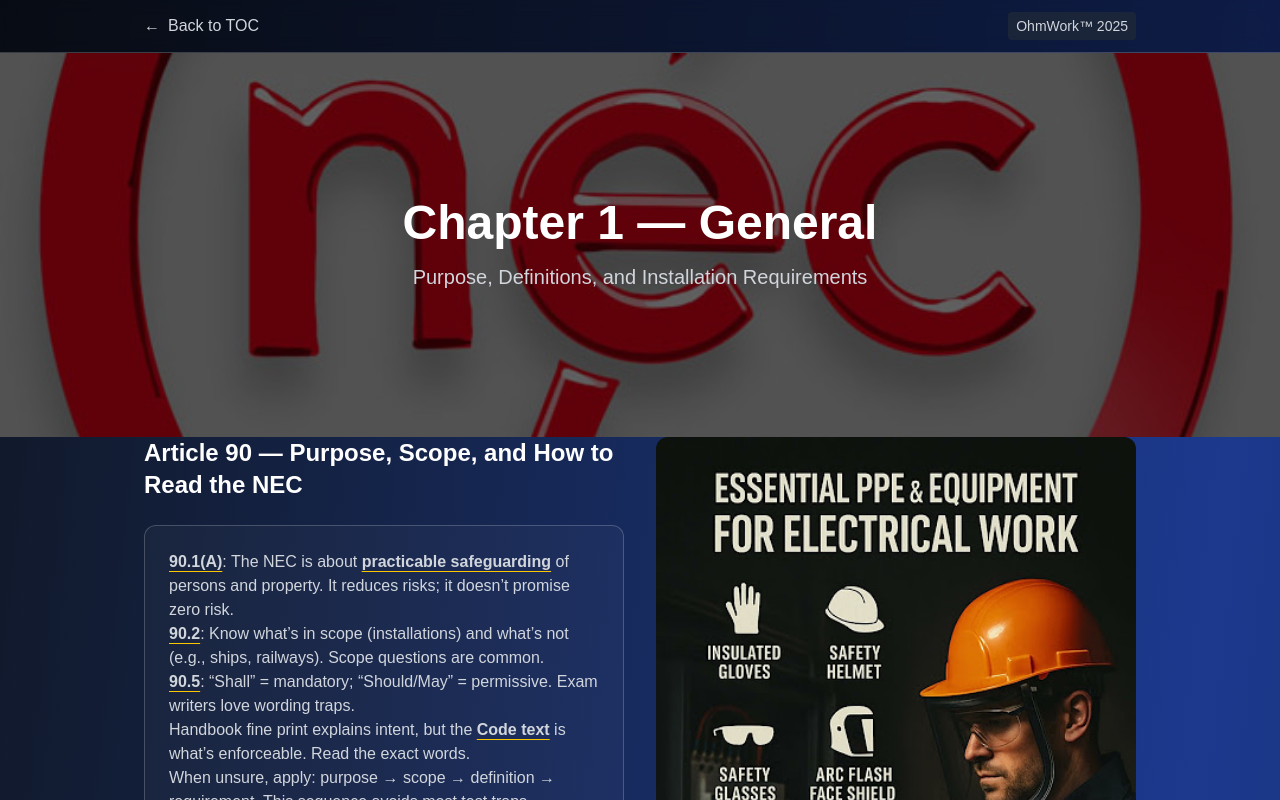
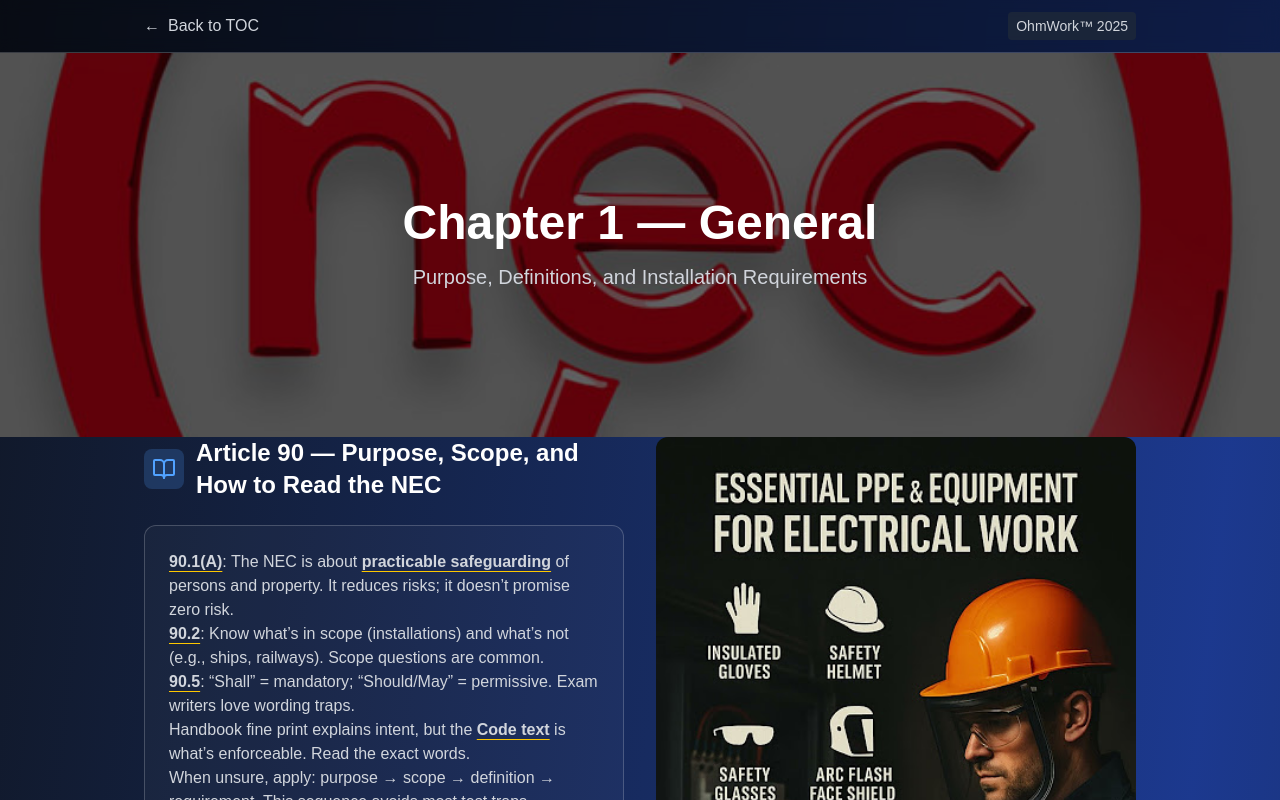
Before and after one commit to tommythorne/ohmwork-guide, a Next.js app: page /modules/module-01 in a window 1280 px wide. Shown: the top 800 px of the page. Built offline with nearby package versions, Linux system fonts and the light colour scheme.

Commit message:
template: auto-attach icon badges to article headers (no per-module edits needed)

```diff
--- a/app/components/ModuleTemplate.tsx
+++ b/app/components/ModuleTemplate.tsx
@@ -8,13 +8,73 @@ import Quiz from "./Quiz";
 import FooterNav from "./FooterNav";
 import type { ModuleTemplateProps } from "@/app/types/module";
 
+// Lucide icons used for auto-badges
+import {
+  BookOpen, Brain, Shield, ShieldCheck, CircuitBoard, Plug, Cable, Zap,
+  CloudLightning, Ruler, Tag, Wrench, AlertTriangle, Lightbulb, Cog, Battery, Calculator
+} from "lucide-react";
+
+/** Pick an icon + color for an article title (no per-module edits needed). */
+function pickBadge(title: string) {
+  const t = title.toLowerCase();
+
+  // Chapter 1 & common topics
+  if (t.includes("article 90"))           return { Icon: BookOpen,   color: "blue"   };
+  if (t.includes("article 100") || t.includes("definition"))
+                                          return { Icon: Brain,      color: "violet" };
+  if (t.includes("110.3") || t.includes("listing") || t.includes("label"))
+                                          return { Icon: ShieldCheck,color: "green"  };
+  if (t.includes("110.14") || t.includes("termination") || t.includes("torque"))
+                                          return { Icon: Wrench,     color: "amber"  };
+  if (t.includes("110.26") || t.includes("working space") || t.includes("clearance"))
+                                          return { Icon: Ruler,      color: "yellow" };
+  if (t.includes("identification") || t.includes("marking") || t.includes("110.21") || t.includes("110.22") || t.includes("110.24"))
+                                          return { Icon: Tag,        color: "sky"    };
+
+  // Chapter 2 common
+  if (t.includes("article 200"))          return { Icon: ShieldCheck,color: "green"  };
+  if (t.includes("article 210") || t.includes("branch circuit"))
+                                          return { Icon: CircuitBoard,color: "blue"  };
+  if (t.includes("article 215") || t.includes("feeder"))
+                                          return { Icon: Cable,      color: "purple" };
+  if (t.includes("article 220") || t.includes("calculation"))
+                                          return { Icon: Calculator, color: "yellow" };
+  if (t.includes("article 225") || t.includes("outside"))
+                                          return { Icon: CloudLightning, color: "orange" };
+  if (t.includes("article 230") || t.includes("service"))
+                                          return { Icon: Zap,        color: "red"    };
+  if (t.includes("article 240") || t.includes("overcurrent"))
+                                          return { Icon: AlertTriangle, color: "pink" };
+  if (t.includes("article 242") || t.includes("overvoltage") || t.includes("spd"))
+                                          return { Icon: Shield,     color: "indigo" };
+
+  // Chapter 4 common
+  if (t.includes("article 404") || t.includes("switch"))
+                                          return { Icon: Lightbulb,  color: "blue"   };
+  if (t.includes("article 406") || t.includes("receptacle") || t.includes("device"))
+                                          return { Icon: Plug,       color: "yellow" };
+  if (t.includes("article 410") || t.includes("luminaire") || t.includes("lamp"))
+                                          return { Icon: Lightbulb,  color: "purple" };
+  if (t.includes("article 422") || t.includes("appliance"))
+                                          return { Icon: Cog,        color: "teal"   };
+  if (t.includes("article 430") || t.includes("motor"))
+                                          return { Icon: Cog,        color: "amber"  };
+  if (t.includes("article 440") || t.includes("refrigeration") || t.includes("a/c"))
+                                          return { Icon: CloudLightning, color: "cyan" };
+  if (t.includes("article 450") || t.includes("transformer"))
+                                          return { Icon: Battery,    color: "rose"   };
+
+  // Fallback
+  return { Icon: BookOpen, color: "slate" };
+}
+
 /**
  * Module-02 visual baseline + content density helpers:
  * - Top bar with TOC + OhmWork™ 2025 badge
- * - Full-bleed hero image with overlay, title, subtitle, (optional) blurb
+ * - Full-bleed hero image with overlay, title, subtitle (no blurb render)
  * - Optional Stats grid (2–4 items)
  * - Optional "At a Glance" checklist (4–8 bullets)
- * - Article sections: 2-col layout (text left, images right) + optional per-article bullets
+ * - Article sections: 2-col layout (text left, images right) + optional bullets
  * - Summary cards grid
  * - Knowledge Check (Quiz) at the very end
  * - FooterNav
@@ -32,26 +92,16 @@ export default function ModuleTemplate({
   const [visible, setVisible] = useState(false);
   useEffect(() => setVisible(true), []);
 
-  // --- Gentle dev-only prompts if content looks thin ---
+  // Dev-only density nudges
   if (process.env.NODE_ENV !== "production") {
     const imgCount = articles.reduce((n, a) => n + (a.images?.length || 0), 0);
     const bulletCount = articles.reduce((n, a) => n + (a.bullets?.length || 0), 0);
-
-    if (articles.length < 4) {
-      console.warn("[ModuleTemplate] Consider adding ~6–8 articles for a fuller feel. Currently:", articles.length);
-    }
-    if (imgCount < 12) {
-      console.warn("[ModuleTemplate] Consider adding ~18–24 images across the module. Currently:", imgCount);
-    }
-    if ((atAGlance?.length || 0) < 4) {
-      console.warn("[ModuleTemplate] Consider adding 4–8 'At a Glance' bullets. Currently:", atAGlance?.length || 0);
-    }
-    if (bulletCount < articles.length * 3) {
-      console.warn("[ModuleTemplate] Consider ~3–5 key bullets per article. Currently:", bulletCount);
-    }
-    if ((stats?.length || 0) < 2) {
-      console.warn("[ModuleTemplate] Consider 2–4 top stats to set expectations. Currently:", stats?.length || 0);
-    }
+    if (articles.length < 4)       console.warn("[ModuleTemplate] Consider ~6–8 articles. Currently:", articles.length);
+    if (imgCount < 12)             console.warn("[ModuleTemplate] Consider ~18–24 images. Currently:", imgCount);
+    if ((atAGlance?.length||0) <4) console.warn("[ModuleTemplate] Add 4–8 'At a Glance' bullets. Currently:", atAGlance?.length||0);
+    if (bulletCount < articles.length * 3)
+                                   console.warn("[ModuleTemplate] Try 3–5 key bullets/article. Currently:", bulletCount);
+    if ((stats?.length||0) < 2)    console.warn("[ModuleTemplate] Add 2–4 top stats. Currently:", stats?.length||0);
   }
 
   return (
@@ -59,51 +109,31 @@ export default function ModuleTemplate({
       {/* Top Bar */}
       <div className="bg-black/50 backdrop-blur-sm border-b border-white/20">
         <div className="max-w-5xl mx-auto px-4 py-3 flex items-center justify-between">
-          <Link
-            href="/intro"
-            className="text-gray-300 hover:text-white transition-colors flex items-center gap-2"
-          >
-            <span>←</span>
-            <span>Back to TOC</span>
+          <Link href="/intro" className="text-gray-300 hover:text-white transition-colors flex items-center gap-2">
+            <span>←</span><span>Back to TOC</span>
           </Link>
-          <span className="text-sm text-gray-300 bg-gray-800/80 px-2 py-1 rounded">
-            OhmWork™ 2025
-          </span>
+          <span className="text-sm text-gray-300 bg-gray-800/80 px-2 py-1 rounded">OhmWork™ 2025</span>
         </div>
       </div>
 
       {/* Hero */}
       <section className="relative h-96 flex items-center justify-center overflow-hidden">
-        <Image
-          src={hero.imageSrc}
-          alt={hero.imageAlt}
-          fill
-          priority
-          className="object-cover"
-        />
+        <Image src={hero.imageSrc} alt={hero.imageAlt} fill priority className="object-cover" />
         <div className="absolute inset-0 bg-black/60" />
         <div className="relative z-10 text-center px-4">
           <h1 className="text-5xl font-bold text-white mb-4">{hero.title}</h1>
-          {hero.subtitle && (
-            <p className="text-xl text-gray-300 max-w-2xl mx-auto">{hero.subtitle}</p>
-          )}
-          {hero.blurb && (
-            <p className="text-gray-300 max-w-3xl mx-auto mt-4">{hero.blurb}</p>
-          )}
+          {hero.subtitle && <p className="text-xl text-gray-300 max-w-2xl mx-auto">{hero.subtitle}</p>}
+          {/* Note: no hero.blurb render by design */}
         </div>
       </section>
 
-      {/* Optional Stats */}
+      {/* Stats */}
       {!!stats?.length && (
         <section className="max-w-5xl mx-auto px-4 -mt-8 mb-12">
           <div className={`grid sm:grid-cols-2 md:grid-cols-3 gap-6 transition-all duration-700 ${visible ? "opacity-100 translate-y-0" : "opacity-0 translate-y-4"}`}>
             {stats.map((s, i) => (
               <div key={i} className="bg-white/[0.03] border border-white/20 rounded-xl p-6 text-center backdrop-blur-sm">
-                {s.icon && (
-                  <div className="w-12 h-12 bg-white/5 rounded-lg flex items-center justify-center mx-auto mb-4">
-                    {s.icon}
-                  </div>
-                )}
+                {s.icon && <div className="w-12 h-12 bg-white/5 rounded-lg flex items-center justify-center mx-auto mb-4">{s.icon}</div>}
                 <div className="text-2xl font-bold text-white">{s.value}</div>
                 <div className="text-gray-400">{s.label}</div>
               </div>
@@ -112,42 +142,44 @@ export default function ModuleTemplate({
         </section>
       )}
 
-      {/* Optional At-a-Glance */}
+      {/* At a Glance */}
       {!!atAGlance?.length && (
         <section className="max-w-5xl mx-auto px-4 mb-12">
           <div className={`rounded-xl border border-white/15 bg-white/[0.03] p-6 transition-all duration-700 ${visible ? "opacity-100 translate-y-0" : "opacity-0 translate-y-4"}`}>
             <h3 className="text-xl font-bold text-white mb-3">At a Glance</h3>
             <ul className="grid md:grid-cols-2 gap-x-6 gap-y-2 list-disc list-inside text-gray-300">
-              {atAGlance.map((line, i) => (
-                <li key={i} className="marker:text-yellow-400">{line}</li>
-              ))}
+              {atAGlance.map((line, i) => (<li key={i} className="marker:text-yellow-400">{line}</li>))}
             </ul>
           </div>
         </section>
       )}
 
       {/* Articles */}
-      {articles.map((a, idx) => (
+      {articles.map((a, idx) => {
+        const { Icon, color } = pickBadge(a.title);
+        const colorBg = `bg-${color}-400/20`;
+        const colorText = `text-${color}-400`;
+        return (
           <section
             key={a.id}
-          className={`mx-auto max-w-5xl mb-12 transition-all duration-1000 ${
-            visible ? "opacity-100 translate-y-0" : "opacity-0 translate-y-8"
-          }`}
+            className={`mx-auto max-w-5xl mb-12 transition-all duration-1000 ${visible ? "opacity-100 translate-y-0" : "opacity-0 translate-y-8"}`}
             style={{ transitionDelay: `${200 + idx * 100}ms` }}
           >
             <div className="grid lg:grid-cols-2 gap-8 items-start px-4">
-            {/* Text / Body */}
+              {/* Text */}
               <div>
-              <h2 className="text-2xl font-bold text-white mb-4">{a.title}</h2>
+                <div className="flex items-center gap-3 mb-4">
+                  <div className={`p-2 rounded-lg ${colorBg}`}>
+                    <Icon className={`w-6 h-6 ${colorText}`} />
+                  </div>
+                  <h2 className="text-2xl font-bold text-white">{a.title}</h2>
+                </div>
                 <div className="space-y-4 text-gray-300">{a.body}</div>
-
                 {!!a.bullets?.length && (
                   <div className="mt-4">
                     <h4 className="text-white font-semibold mb-2">Key Points</h4>
                     <ul className="list-disc list-inside text-gray-300 space-y-1">
-                    {a.bullets.map((b, i) => (
-                      <li key={i} className="marker:text-yellow-400">{b}</li>
-                    ))}
+                      {a.bullets.map((b, i) => (<li key={i} className="marker:text-yellow-400">{b}</li>))}
                     </ul>
                   </div>
                 )}
@@ -157,13 +189,7 @@ export default function ModuleTemplate({
               <div className="space-y-4">
                 {a.images.map((img, i) => (
                   <div key={i} className="relative">
-                  <Image
-                    src={img.src}
-                    alt={img.alt}
-                    width={480}
-                    height={320}
-                    className="rounded-xl w-full h-auto"
-                  />
+                    <Image src={img.src} alt={img.alt} width={480} height={320} className="rounded-xl w-full h-auto" />
                     {(img.caption || img.alt) && (
                       <div className="absolute bottom-0 left-0 right-0 bg-black/70 text-white p-3 rounded-b-xl">
                         <p className="text-sm">{img.caption || img.alt}</p>
@@ -174,13 +200,12 @@ export default function ModuleTemplate({
               </div>
             </div>
           </section>
-      ))}
+        );
+      })}
 
       {/* Summary */}
       <section
-        className={`mx-auto max-w-5xl mb-12 transition-all duration-1000 ${
-          visible ? "opacity-100 translate-y-0" : "opacity-0 translate-y-8"
-        }`}
+        className={`mx-auto max-w-5xl mb-12 transition-all duration-1000 ${visible ? "opacity-100 translate-y-0" : "opacity-0 translate-y-8"}`}
         style={{ transitionDelay: "900ms" }}
       >
         <div className="text-center mb-8 px-4">
@@ -189,15 +214,8 @@ export default function ModuleTemplate({
 
         <div className="grid md:grid-cols-2 lg:grid-cols-3 gap-6 px-4">
           {summary.cards.map((c, i) => (
-            <div
-              key={i}
-              className="bg-white/[0.03] border border-white/20 rounded-xl p-6 text-center"
-            >
-              {c.icon && (
-                <div className="w-12 h-12 bg-white/5 rounded-lg flex items-center justify-center mx-auto mb-4">
-                  {c.icon}
-                </div>
-              )}
+            <div key={i} className="bg-white/[0.03] border border-white/20 rounded-xl p-6 text-center">
+              {c.icon && <div className="w-12 h-12 bg-white/5 rounded-lg flex items-center justify-center mx-auto mb-4">{c.icon}</div>}
               <h3 className="font-bold text-white mb-2">{c.title}</h3>
               <p className="text-gray-400 text-sm">{c.text}</p>
             </div>
@@ -207,16 +225,13 @@ export default function ModuleTemplate({
 
       {/* Knowledge Check */}
       <section
-        className={`mx-auto max-w-5xl mb-12 transition-all duration-1000 ${
-          visible ? "opacity-100 translate-y-0" : "opacity-0 translate-y-8"
-        }`}
+        className={`mx-auto max-w-5xl mb-12 transition-all duration-1000 ${visible ? "opacity-100 translate-y-0" : "opacity-0 translate-y-8"}`}
         style={{ transitionDelay: "1000ms" }}
       >
         <div className="text-center mb-8 px-4">
           <h2 className="text-3xl font-bold text-white mb-2">Knowledge Check</h2>
           <p className="text-gray-400 text-lg">Test your understanding of this chapter</p>
         </div>
-
         <div className="px-4">
           <Quiz questions={quiz} />
         </div>
```
Lines whose indentation alone changed are shown as unchanged.
